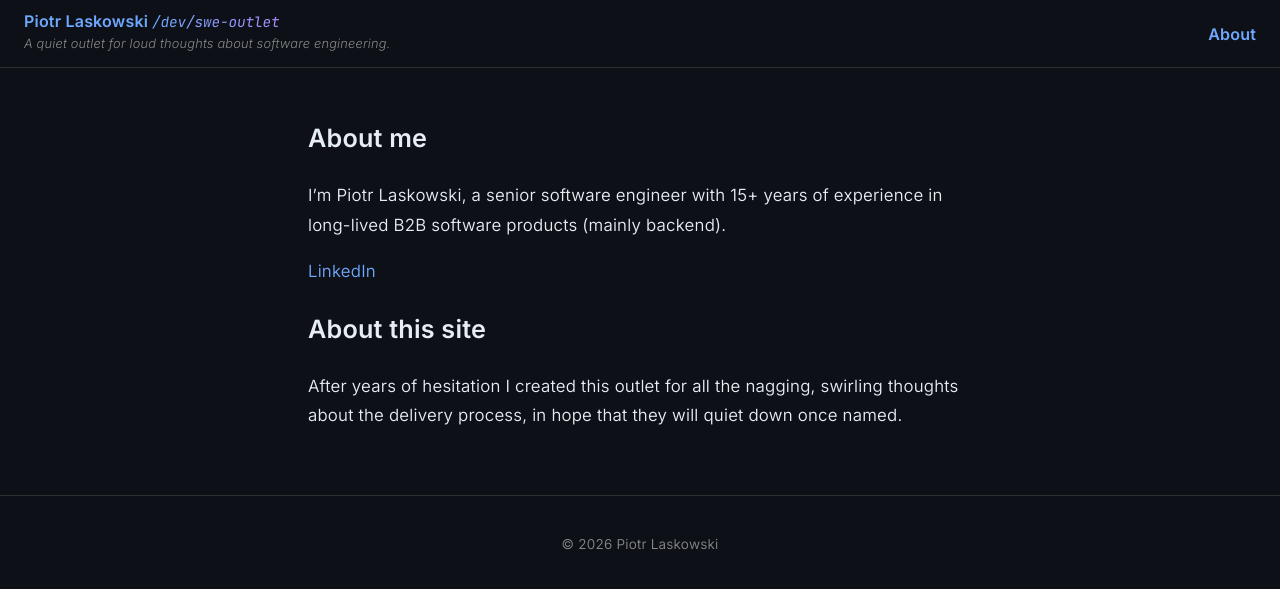
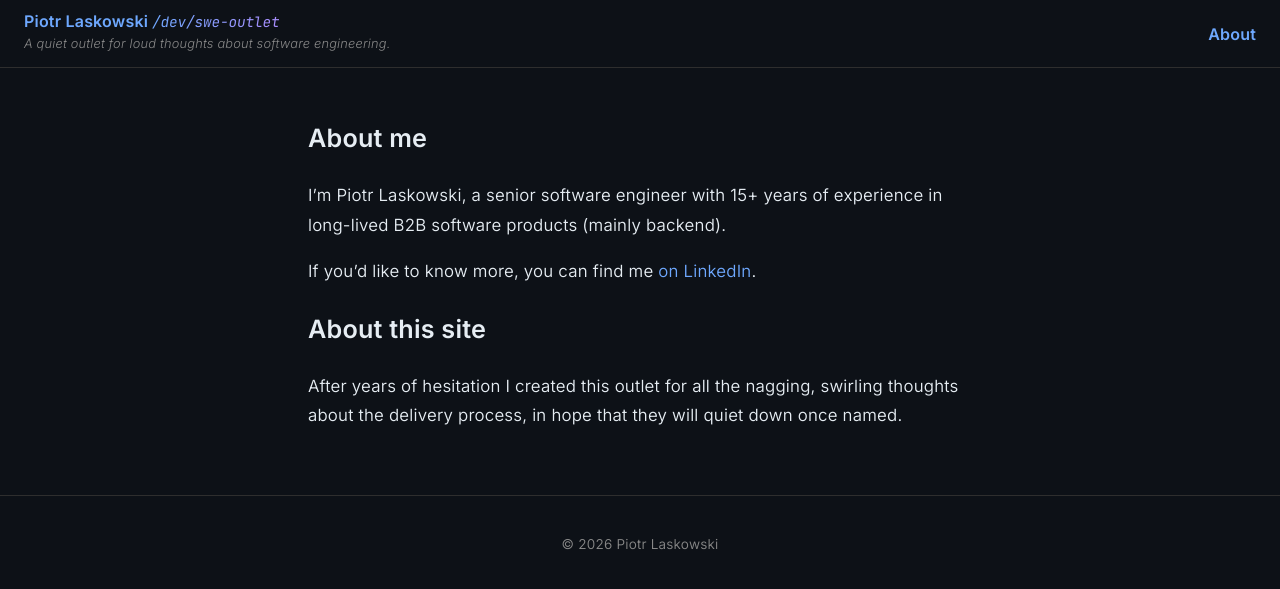
Before and after one commit to plaskowski/plaskowski.github.io, a Jekyll site: the page built from about.md, in a window 1280 px wide. Shown: the top 589 px of the page. Built offline with Jekyll 4.4.1, drawn with Linux system fonts in a browser that asks for light colours.

Commit message:
embed linkedin link into warm sentence
Co-authored-by: Cursor <cursoragent@cursor.com>

```diff
--- a/about.md
+++ b/about.md
@@ -7,7 +7,7 @@ title: About
 
 I'm Piotr Laskowski, a senior software engineer with 15+ years of experience in long-lived B2B software products (mainly backend).
 
-[LinkedIn](https://www.linkedin.com/in/piotr-laskowski-waw/)
+If you'd like to know more, you can find me [on LinkedIn](https://www.linkedin.com/in/piotr-laskowski-waw/).
 
 ## About this site
 
```
